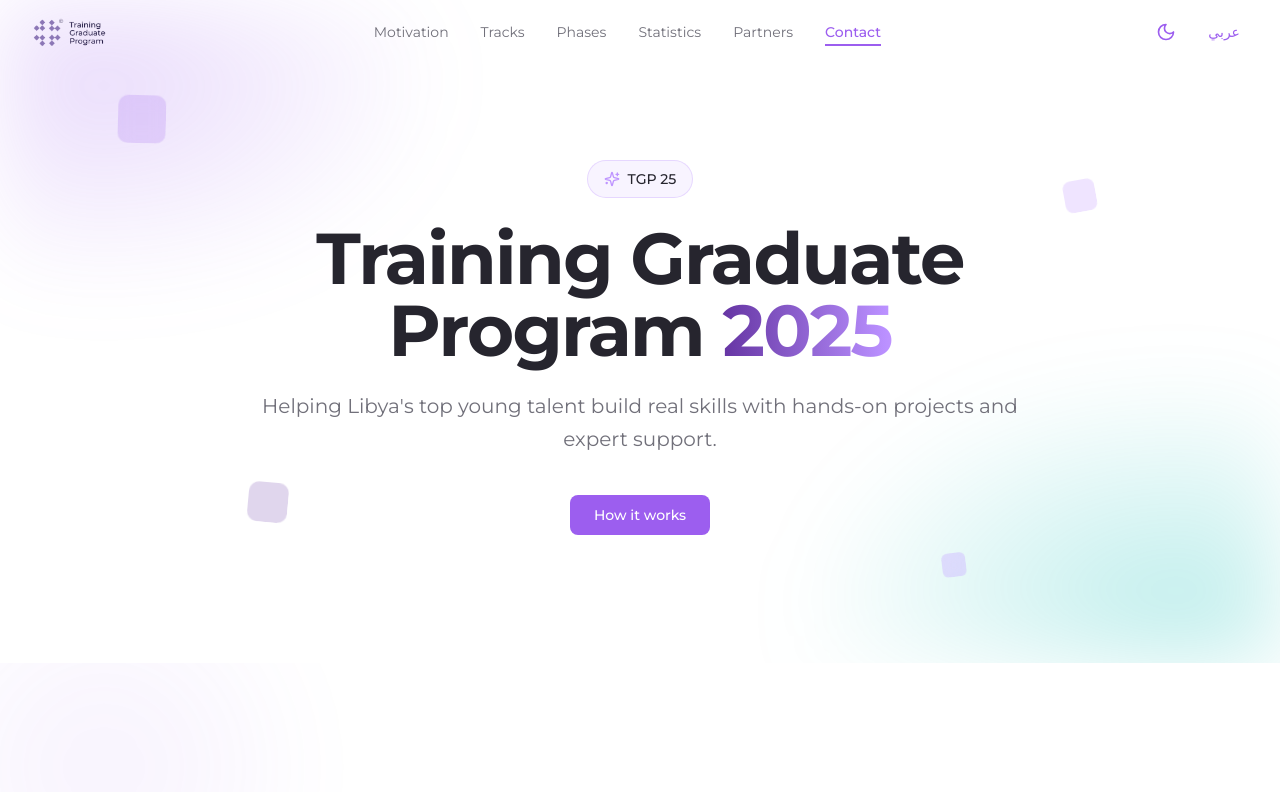
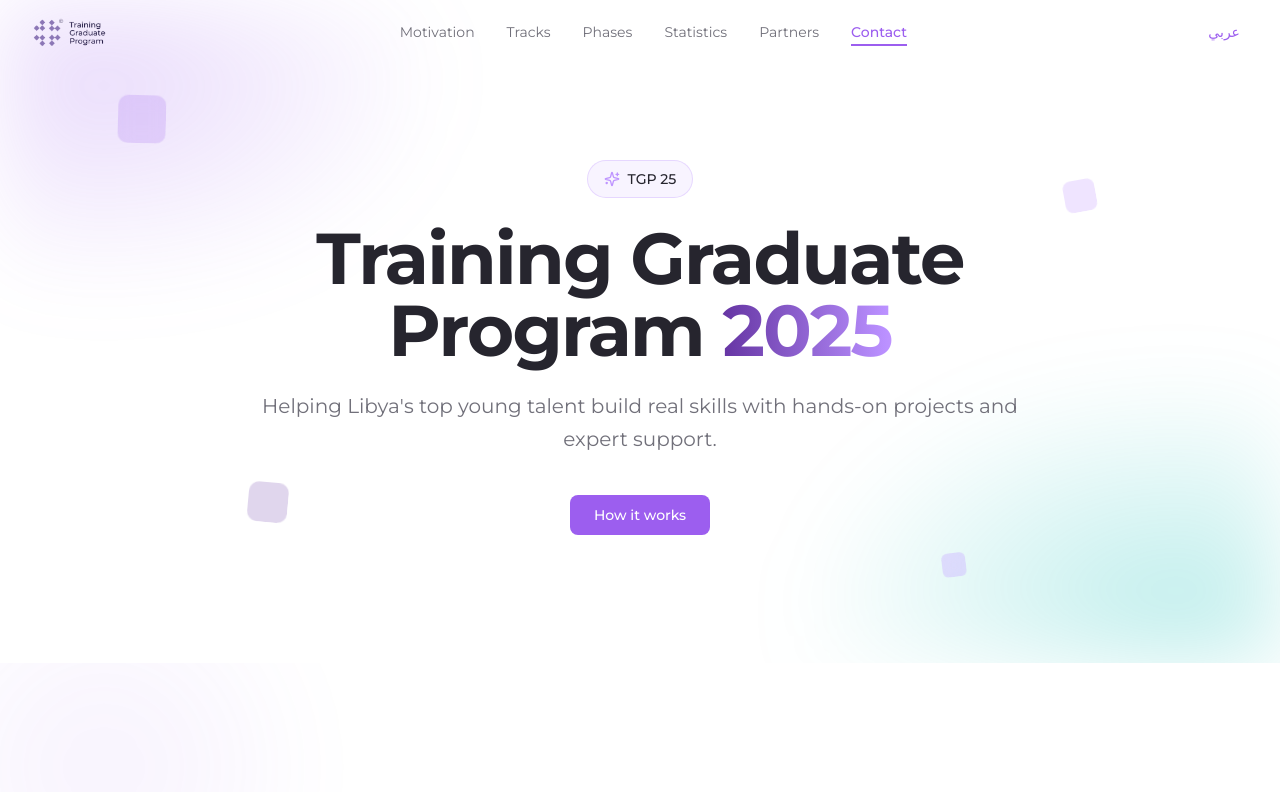
Before and after one commit to Tatweer-Research-Future/tgp-landing, a Next.js app: page / in a window 1280 px wide. Shown: the top 792 px of the page. Built offline with nearby package versions, Linux system fonts and the light colour scheme.

Commit message:
Update Navigation component to hide the dark mode toggle button by default, enhancing UI clarity.

```diff
--- a/components/navigation.tsx
+++ b/components/navigation.tsx
@@ -255,7 +255,7 @@ export function Navigation() {
                 whileHover={{ scale: 1.1 }}
                 whileTap={{ scale: 0.95 }}
                 onClick={() => setTheme(theme === "dark" ? "light" : "dark")}
-                className="rounded-lg p-2 hover:bg-secondary/20 transition-colors"
+                className="hidden rounded-lg p-2 hover:bg-secondary/20 transition-colors"
                 aria-label="Toggle dark mode"
               >
                 {theme === "dark" ? (
```
